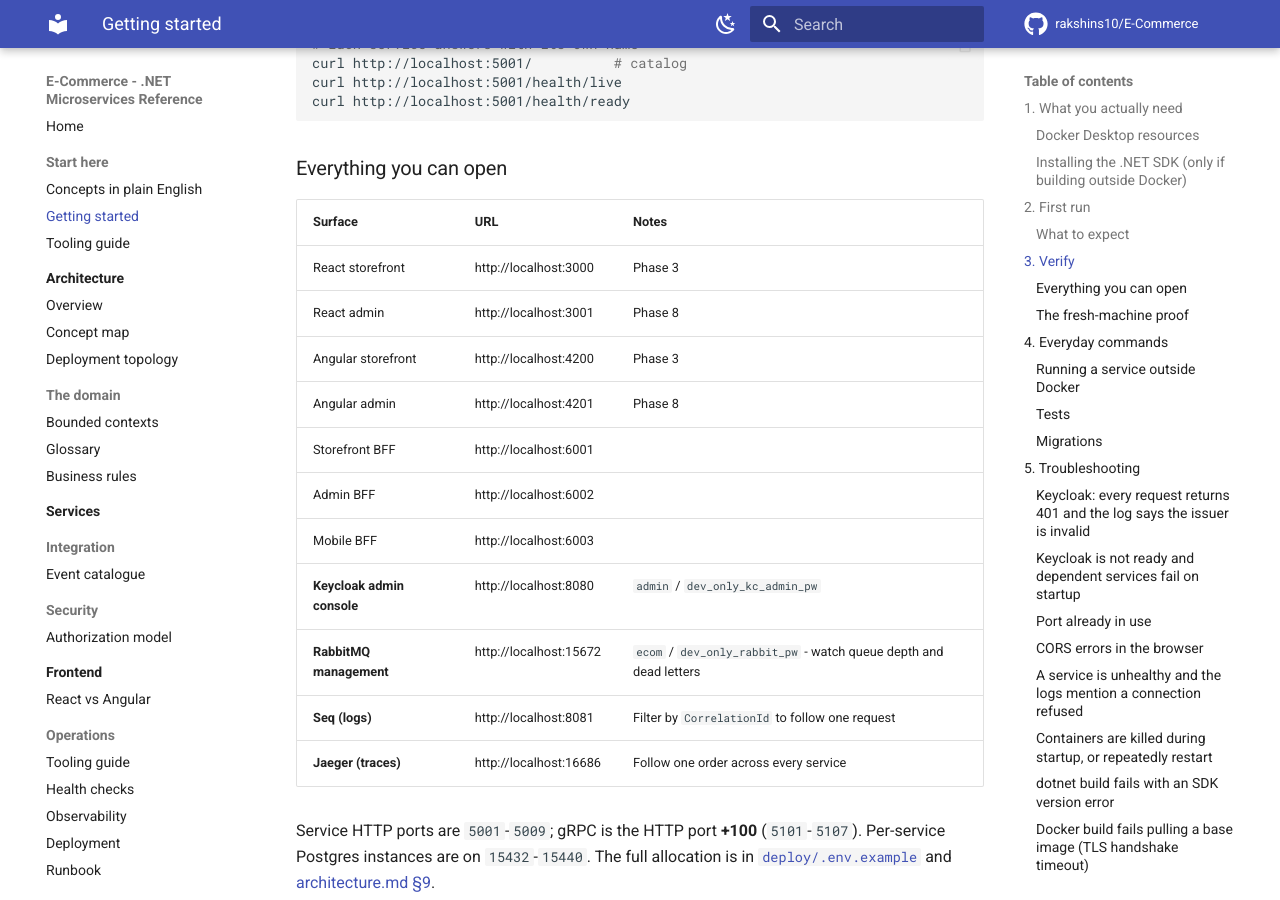
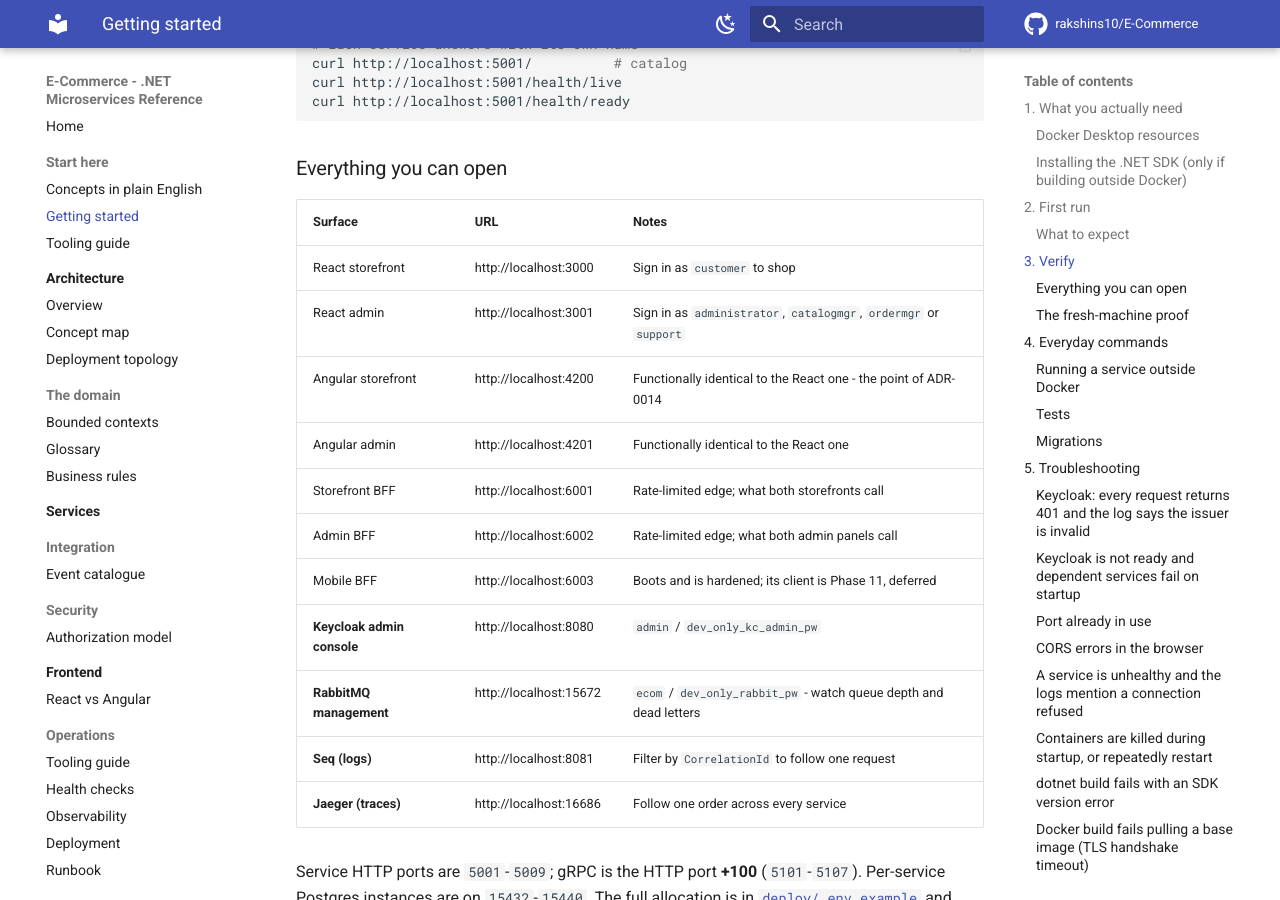
Before and after one commit to rakshins10/E-Commerce, an MkDocs documentation site: the page built from docs/getting-started.md, in a window 1280 px wide and 900 px high, scrolled down 2508 px. Built offline with MkDocs 1.6.1 and Material for MkDocs 9.7.7, drawn with Linux system fonts in a browser that asks for light colours; comment, search, counter and statistics services are not loaded.

Commit message:
docs: replace phase annotations in the getting-started URL table with notes a reader can use
A stray commit on the long-merged phase/09 branch tried to drop the "Phase 3" /
"Phase 8" markers from this table and never reached main; cherry-picking it
conflicted with three later rewrites of the same lines, so this applies the
intent against current main instead. The markers meant something while the shop
was being built; to a reader now they are noise where a Notes column should tell
them what each surface is for - which user to sign in as, that the Angular apps
are functionally identical by design, that the BFFs are the rate-limited edge,
and that the mobile BFF's client is deferred Phase 11.

With this the phase/09 branch has nothing main lacks.

Co-Authored-By: Claude Opus 5 (1M context) <noreply@anthropic.com>

```diff
--- a/docs/getting-started.md
+++ b/docs/getting-started.md
@@ -107,13 +107,13 @@ curl http://localhost:5001/health/ready
 
 | Surface | URL | Notes |
 |---------|-----|-------|
-| React storefront | http://localhost:3000 | Phase 3 |
-| React admin | http://localhost:3001 | Phase 8 |
-| Angular storefront | http://localhost:4200 | Phase 3 |
-| Angular admin | http://localhost:4201 | Phase 8 |
-| Storefront BFF | http://localhost:6001 | |
-| Admin BFF | http://localhost:6002 | |
-| Mobile BFF | http://localhost:6003 | |
+| React storefront | http://localhost:3000 | Sign in as `customer` to shop |
+| React admin | http://localhost:3001 | Sign in as `administrator`, `catalogmgr`, `ordermgr` or `support` |
+| Angular storefront | http://localhost:4200 | Functionally identical to the React one - the point of ADR-0014 |
+| Angular admin | http://localhost:4201 | Functionally identical to the React one |
+| Storefront BFF | http://localhost:6001 | Rate-limited edge; what both storefronts call |
+| Admin BFF | http://localhost:6002 | Rate-limited edge; what both admin panels call |
+| Mobile BFF | http://localhost:6003 | Boots and is hardened; its client is Phase 11, deferred |
 | **Keycloak admin console** | http://localhost:8080 | `admin` / `dev_only_kc_admin_pw` |
 | **RabbitMQ management** | http://localhost:15672 | `ecom` / `dev_only_rabbit_pw` - watch queue depth and dead letters |
 | **Seq (logs)** | http://localhost:8081 | Filter by `CorrelationId` to follow one request |
```
